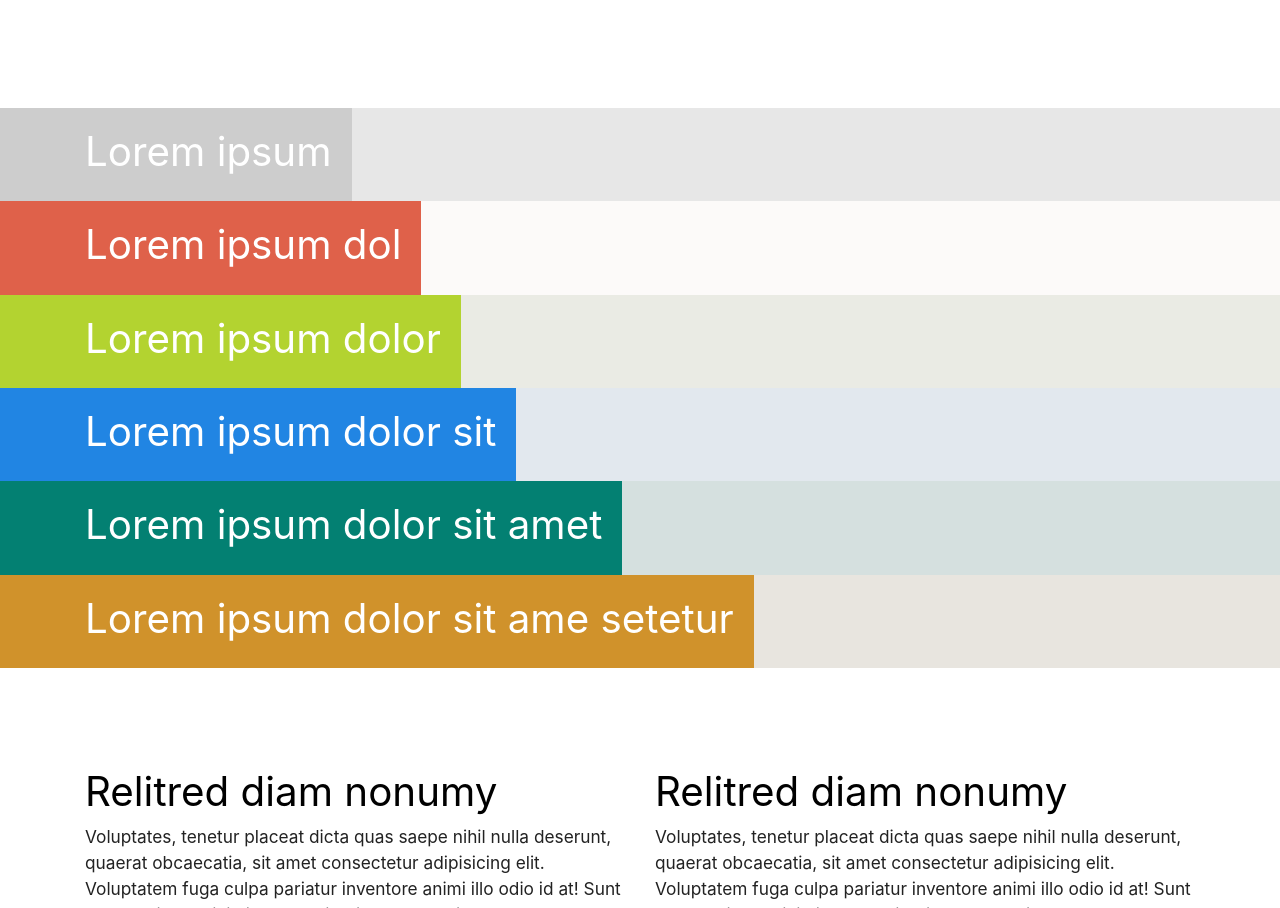
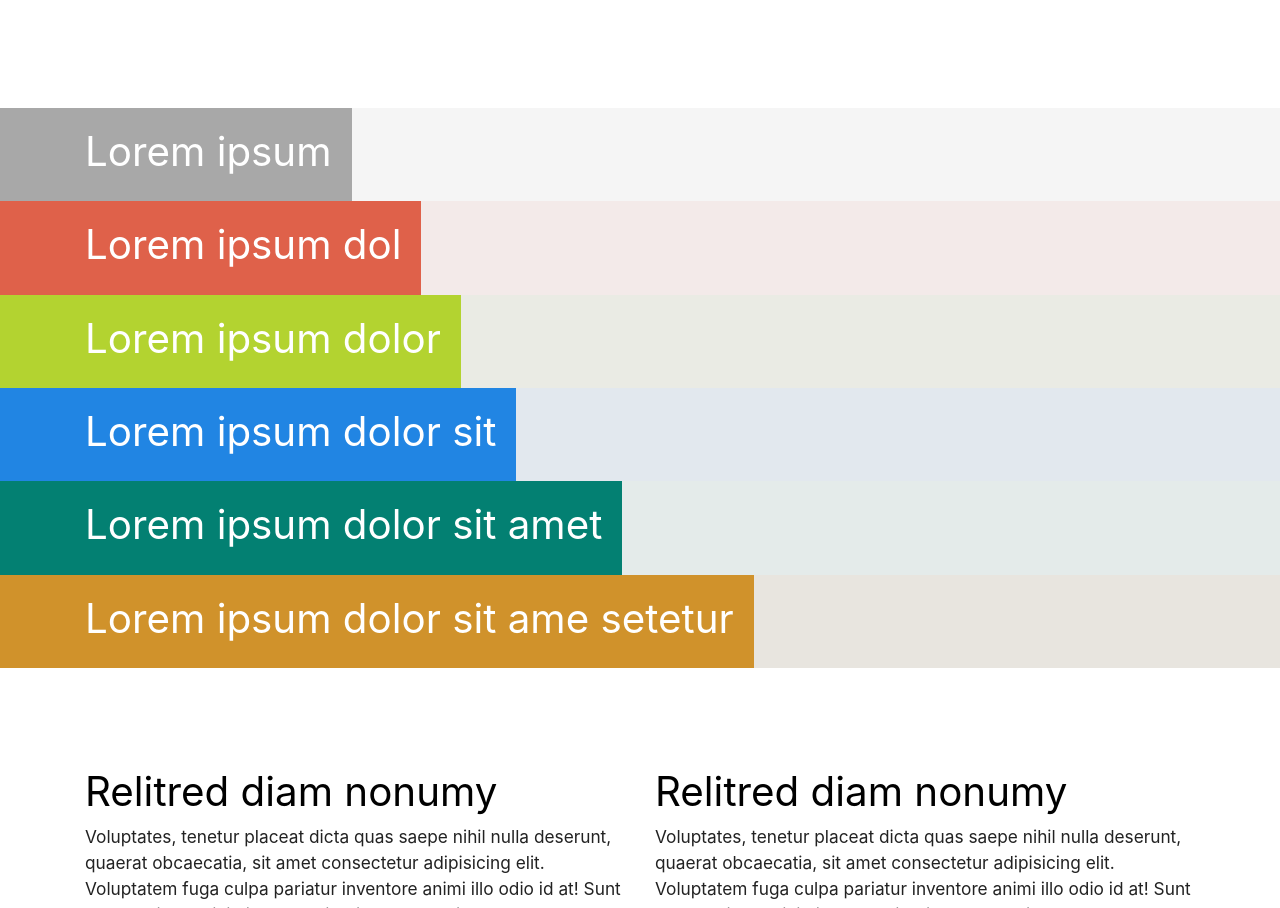
Before and after one commit to thisisannie/sample-home-page, a website: page app/home.html in a window 1280 px wide. Shown: the part 1783-2691 px from the top of the page. Drawn offline with nearby package versions, Linux system fonts and the light colour scheme.

Commit message:
Colour tweaks.

```diff
--- a/app/assets/scss/__variables.scss
+++ b/app/assets/scss/__variables.scss
@@ -1,6 +1,6 @@
 // Colours
 
-$grey: #cdcdcd;
+$grey: #a8a8a8;
 $lobster: #df614a;
 $lime: #b3d330;
 $blue: #2185e3;
--- a/app/assets/scss/_categories.scss
+++ b/app/assets/scss/_categories.scss
@@ -16,13 +16,13 @@
         }
     }
     &-1 {
-        background-color: lighten($grey, 10%);
+        background-color: lighten($grey, 30%);
         h3 {
             background-color: $grey;
         }
     }
     &-2 {
-        background-color: lighten(desaturate($lobster, 40%), 40%);
+        background-color: lighten(desaturate($lobster, 40%), 35%);
         h3 {
             background-color: $lobster;
         }
@@ -40,7 +40,7 @@
         }
     }
     &-5 {
-        background-color: lighten(desaturate($ocean, 80%), 60%);
+        background-color: lighten(desaturate($ocean, 80%), 65%);
         h3 {
             background-color: $ocean;
         }
```
Also changed, not shown: app/assets/css/app.css.
